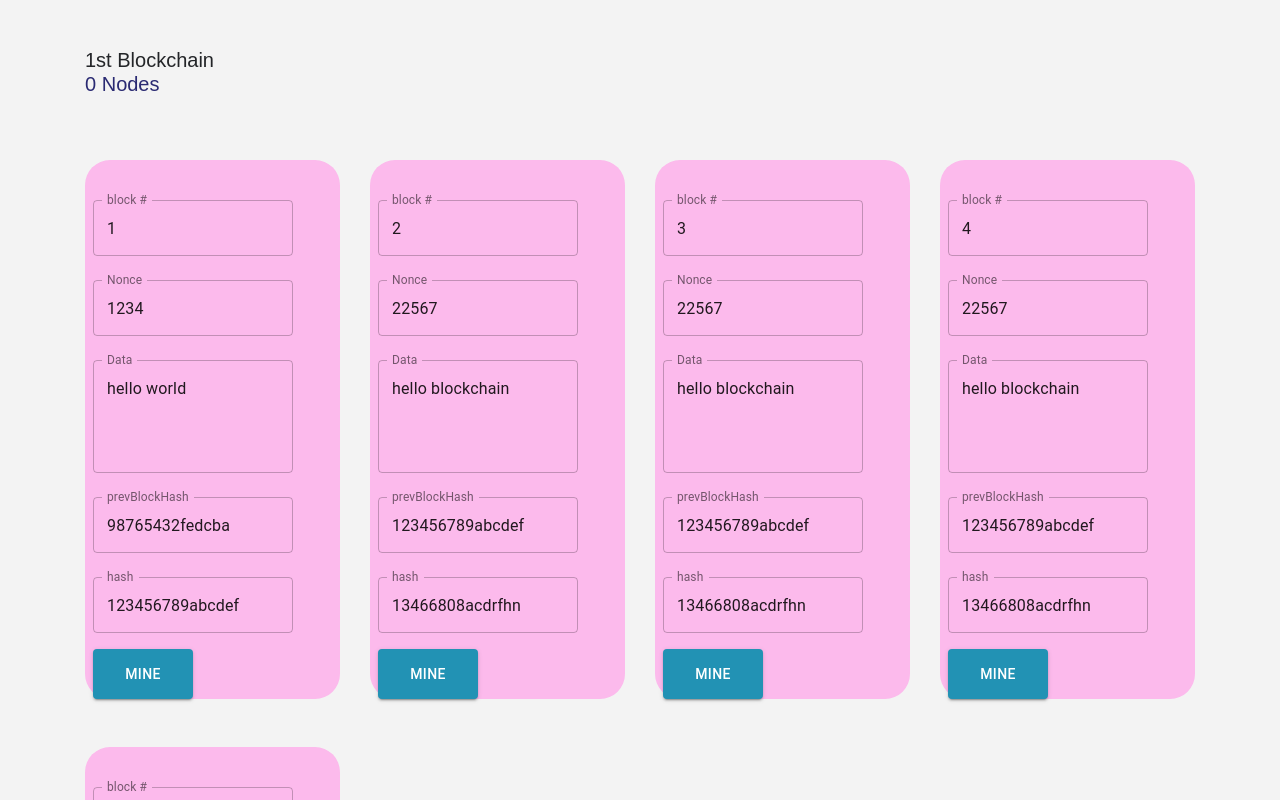
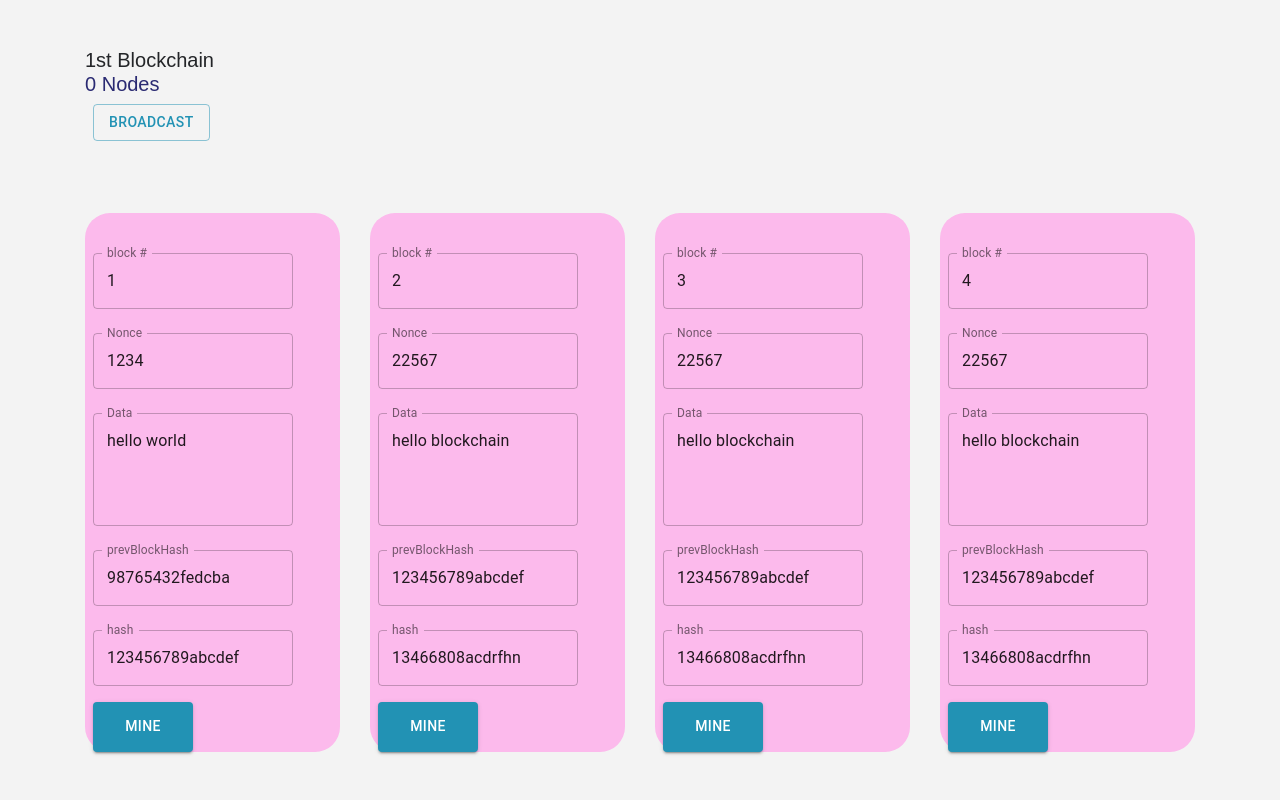
Before and after one commit to eunnovax/blockchain-education, a React (Create React App) app in the folder blockchain_react/: page / in a window 1280 px wide. Shown: the top 800 px of the page. Built offline with nearby package versions, Linux system fonts and the light colour scheme.

Commit message:
added broadcast button and method

```diff
--- a/blockchain_react/src/components/blockchain.js
+++ b/blockchain_react/src/components/blockchain.js
@@ -6,9 +6,13 @@ import Block from "./Block";
 import Fab from '@material-ui/core/Fab';
 import AddIcon from '@material-ui/icons/Add';
 import { makeStyles } from '@material-ui/core/styles';
+import Button from '@material-ui/core/Button';
 
 const useStyles = makeStyles(theme => ({
   fab: {
+    margin: theme.spacing(1),
+  },
+  button: {
     margin: theme.spacing(1),
   },
   extendedIcon: {
@@ -25,6 +29,16 @@ const SampleFab = () => {
           >
             <AddIcon />
           </Fab>
+}
+const SampleButton =()=> {
+  const classes = useStyles();
+  return <Button
+         variant="outlined"
+         color="primary"
+         className={classes.button}
+         >
+           Broadcast
+         </Button>
 }
 
 
@@ -46,6 +60,13 @@ class Blockchain extends Component {
 
           <div className="chain-header d-flex align-self-center">
             <h5 className="text-blue mb-0">{nodes} Nodes</h5>
+          </div>
+          <div
+          onClick = {e=> {
+            value.consensus(e);
+          }}
+          >
+          <SampleButton />
           </div>
           <div className="row my-5">
           {chain.map(block => {
--- a/blockchain_react/src/context.js
+++ b/blockchain_react/src/context.js
@@ -157,6 +157,14 @@ class ProductProvider extends Component {
     tempNetwork = [...tempNetwork, newChain];
     this.setState({network: tempNetwork});
   };
+  consensus = (e) => {
+    e.preventDefault();
+    const networkArray = [...this.state.network];
+    console.log('netArray', networkArray);
+    axios.post('https://...', networkArray).then(res => {
+      console.log(res.data);
+    });
+  };
   //END OF BODY METHODS
 
   render() {
@@ -172,7 +180,8 @@ class ProductProvider extends Component {
           changeNonce: this.changeNonce,
           changeData: this.changeData,
           addBlock: this.addBlock,
-          addChain: this.addChain
+          addChain: this.addChain,
+          consensus: this.consensus
           // bodyMethod: this.bodyMethod
         }}
       >
```
